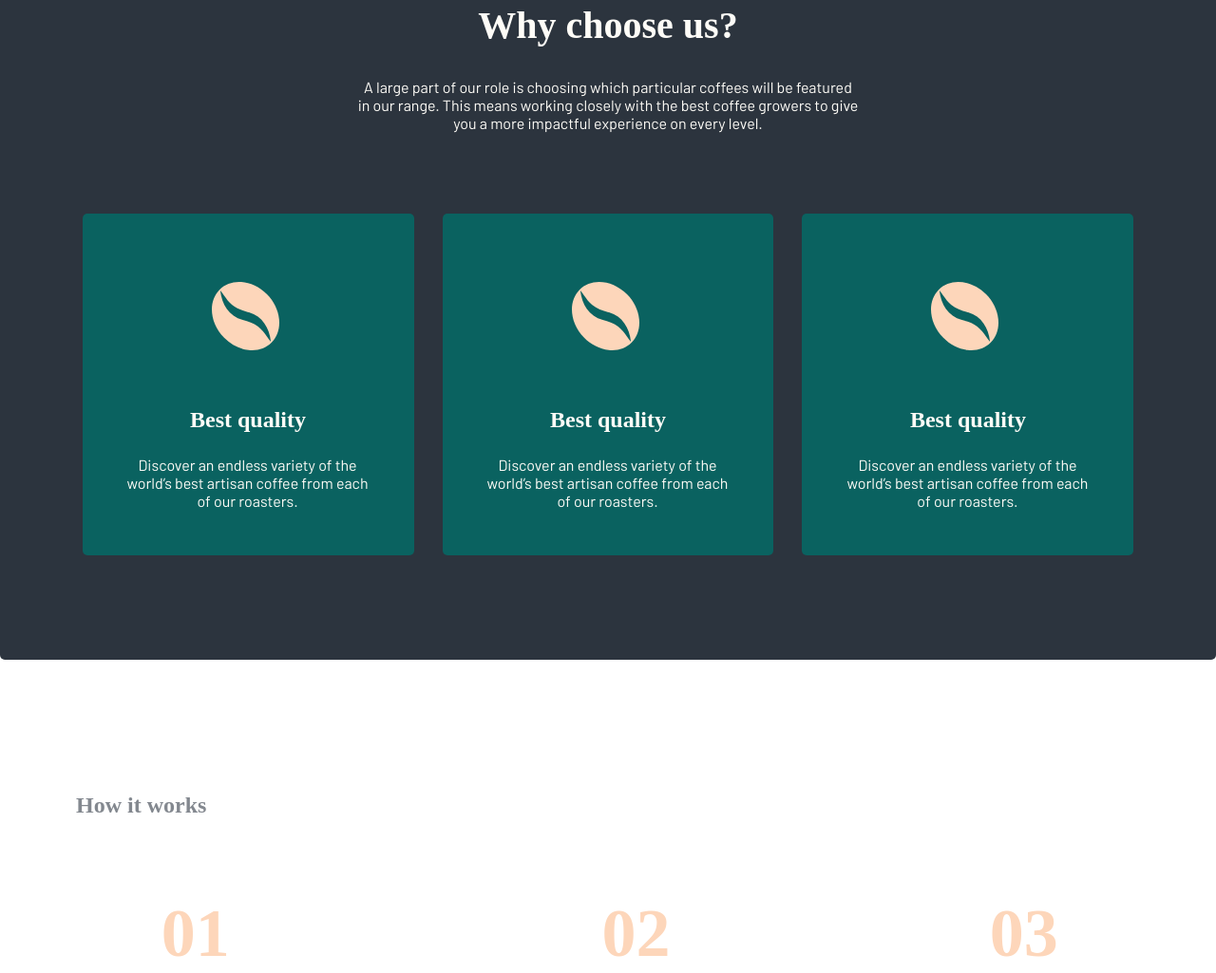
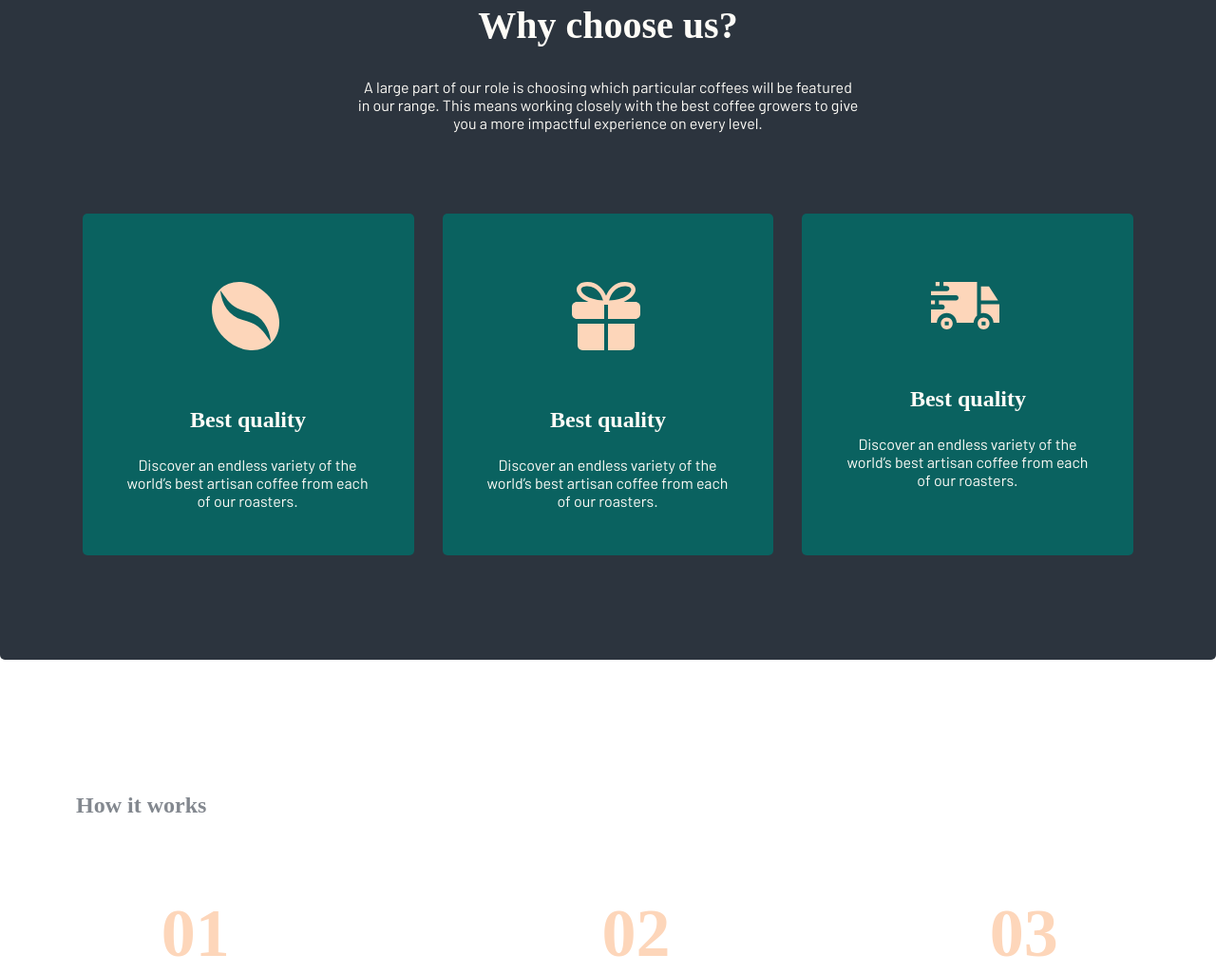
Before and after one commit to IsmoilAbduhalilov/lam, a plain HTML site: page index.html in a window 1280 px wide. Shown: the part 1759-2784 px from the top of the page at 95% size. Drawn offline with Linux system fonts and the light colour scheme.

Commit message:
fir st commit

```diff
--- a/index.html
+++ b/index.html
@@ -79,14 +79,14 @@
 </div>
     </div>
     <div class="re">
-        <div class="imagesq"><img src="./assets/images/coffee-bean (1).svg" alt=""></div>
+        <div class="imagesq"><img src="./assets/images/Combined Shape (4).svg" alt=""></div>
 <div class="alt">
        <p class="be">Best quality</p>
     <p class="di">Discover an endless variety of the <br> world’s best artisan coffee from each <br> of our roasters.</p>
 </div>
 </div>
 <div class="re">
-    <div class="imagesq"><img src="./assets/images/coffee-bean (1).svg" alt=""></div>
+    <div class="imagesq"><img src="./assets/images/Combined Shape (5).svg" alt=""></div>
 <div class="alt">
     <p class="be">Best quality</p>
 <p class="di">Discover an endless variety of the <br> world’s best artisan coffee from each <br> of our roasters.</p>
```
Also changed, not shown: assets/images/Combined Shape (4).svg (added), assets/images/Combined Shape (5).svg (added).
